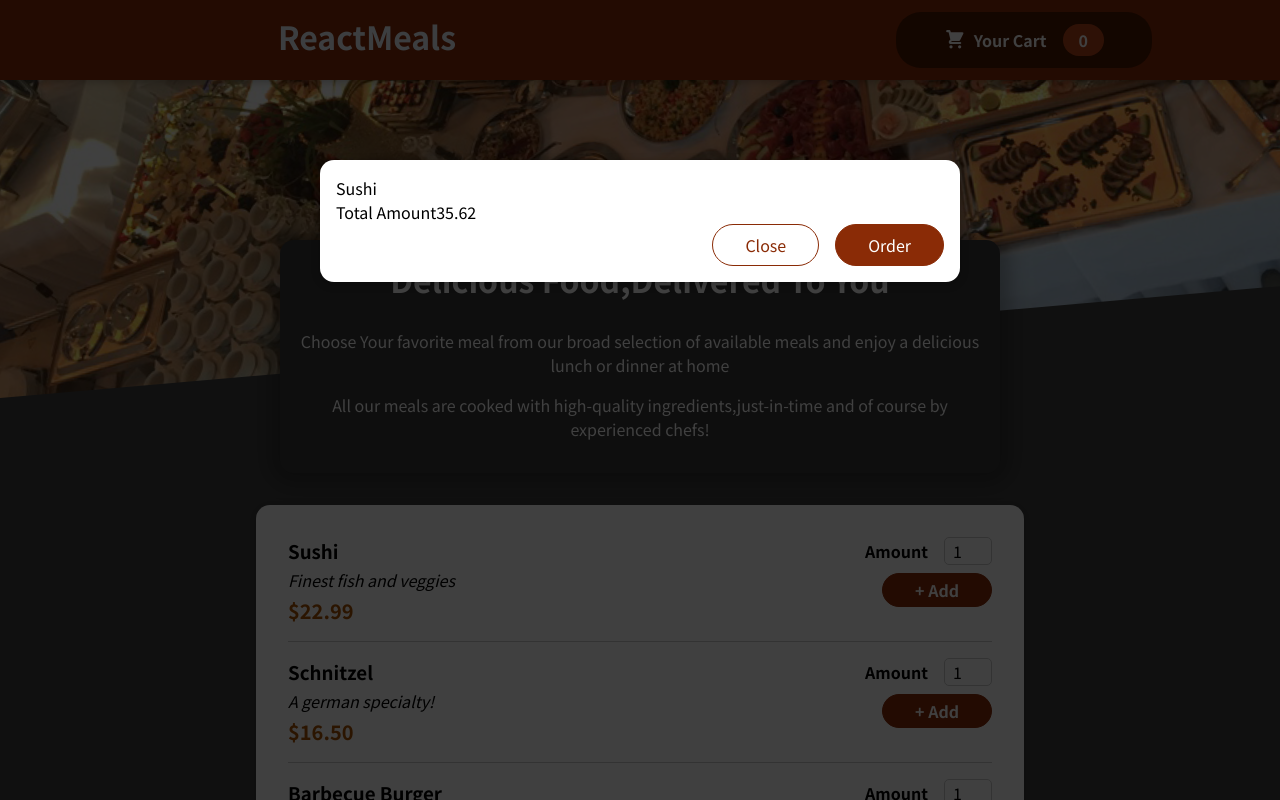
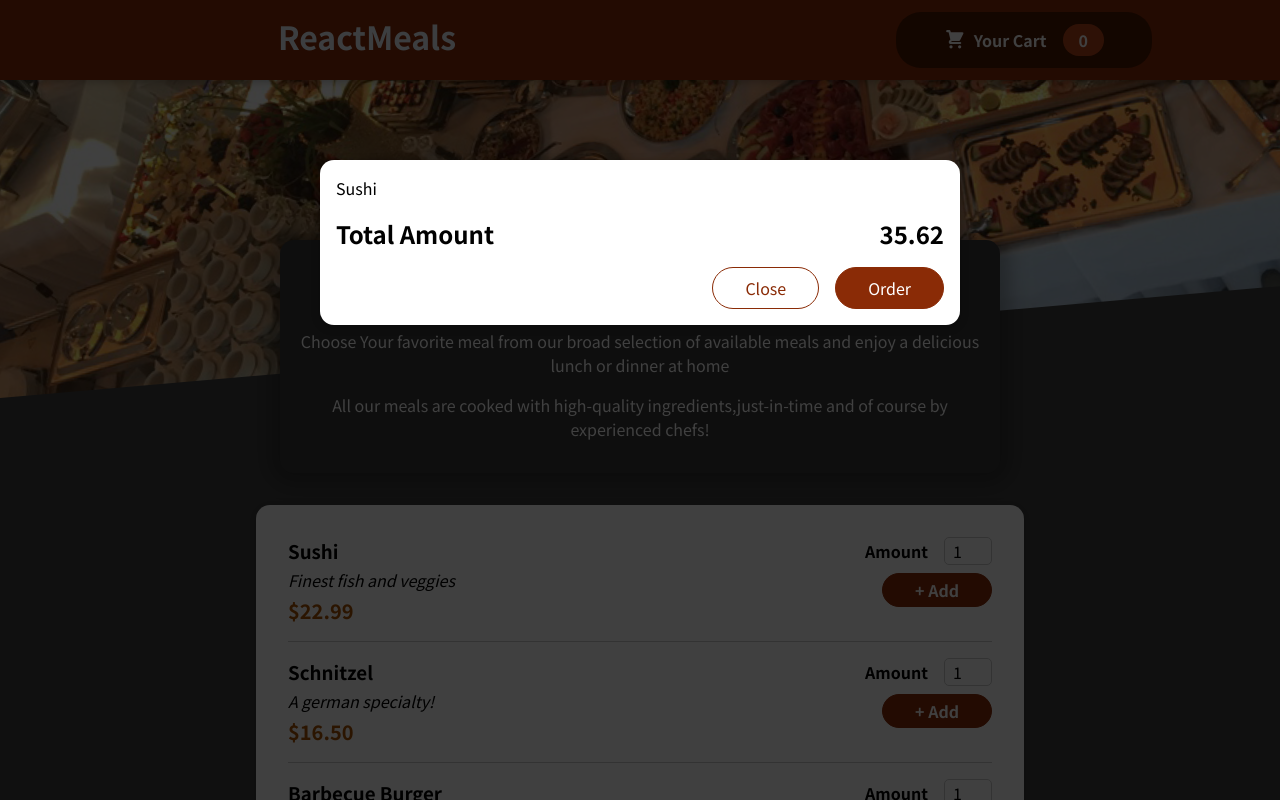
Before and after one commit to vaishnaviitkare/Restaurant-Website, a React (Create React App) app: page / in a window 1280 px wide. Shown: the top 800 px of the page. Built offline with nearby package versions, Linux system fonts and the light colour scheme.

Commit message:
cart is created with modal overlay with updation some css classes are added to cart component

```diff
--- a/src/components/Cart/Cart.js
+++ b/src/components/Cart/Cart.js
@@ -15,7 +15,7 @@ return(
     return(
    <Modal>
        {cartitems}
-        <div>
+        <div className={classes.total}>
             <span>Total Amount</span>
             <span>35.62</span>
         </div>
--- a/src/components/UI/Modal.js
+++ b/src/components/UI/Modal.js
@@ -3,9 +3,7 @@ import ReactDOM from "react-dom";
 import classes from "./Modal.module.css";
 const Backdrop=(props)=>{
     return(
-        <div className={classes.backdrop}>
-
-        </div>
+        <div className={classes.backdrop}></div>
     );
 }
 const ModalOverlay=(props)=>{
```
